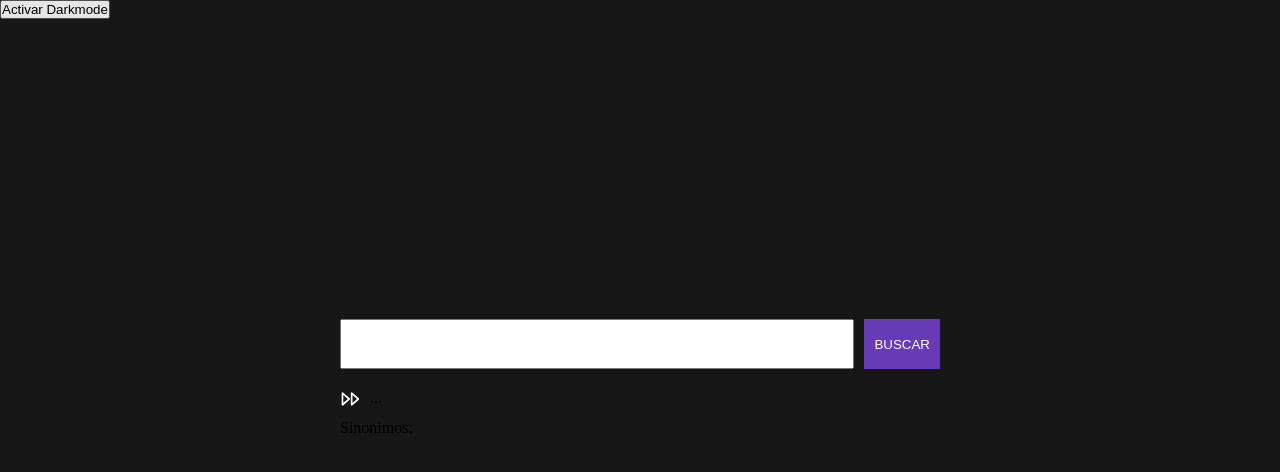
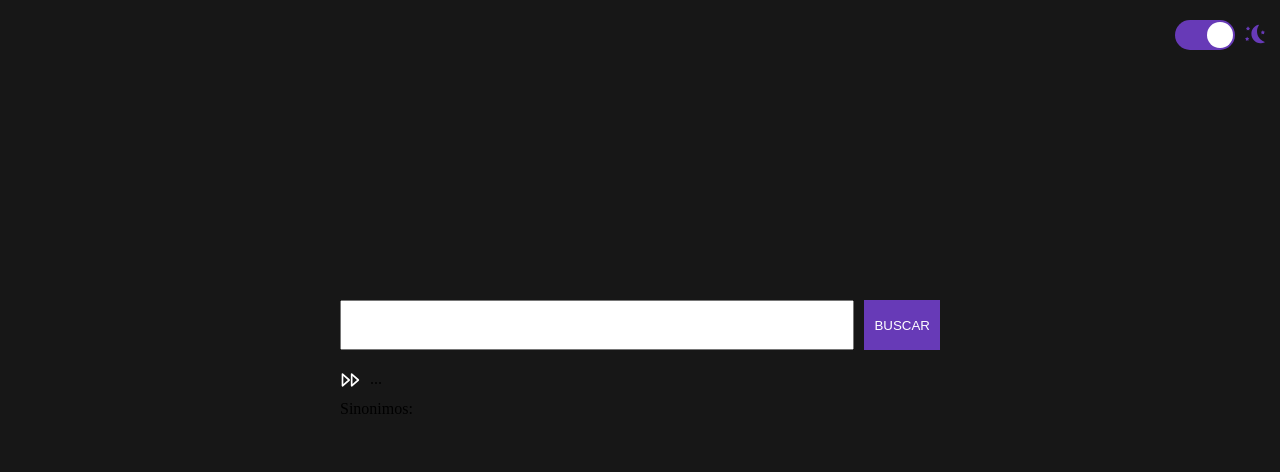
Before and after one commit to volatil/diccionario, a Next.js app: page / in a window 1280 px wide. Shown: the top 472 px of the page. Built offline with nearby package versions, Linux system fonts and the light colour scheme.

Commit message:
darkmode listo

```diff
--- /dev/null
+++ b/src/components/darkmode/Darkmode.js
@@ -0,0 +1,31 @@
+import { useState, useEffect } from "react";
+import { mododarkmode } from "@/helpers/helpers";
+import css from "@/styles/Darkmode.module.css";
+
+function Darkmode() {
+	const [darkmode, setdarkmode] = useState("desactivado");
+
+	useEffect(() => {
+		if ( localStorage.getItem("diccionario_darkmode") ) {
+			if ( localStorage.getItem("diccionario_darkmode") === "activado" ) {
+				mododarkmode("activar");
+				setdarkmode("activado");
+			} else {
+				mododarkmode("desactivar");
+				setdarkmode("desactivado");
+			}
+		} else {
+			localStorage.setItem("diccionario_darkmode", "desactivado");
+		}
+	}, []);
+
+	return (
+		<button id={css.darkmode} type="button" onClick={() => { if ( darkmode === "activado" ) { mododarkmode("desactivar"); setdarkmode("desactivado"); } else { mododarkmode("activar"); setdarkmode("activado"); } }}>
+			<div className={darkmode === "activado" ? `${css.fakeINPUT} ${css.desactivado}` : `${css.fakeINPUT} ${css.activado}`}>
+				<span className={darkmode === "activado" ? `${css.circulo} ${css.desactivado}` : `${css.circulo} ${css.activado}`} />
+			</div>
+			<img className={css.isotipo} src={darkmode === "activado" ? "/assets/svg/darkmode_sun.svg" : "/assets/svg/darkmode_moon.svg"} alt="definicion" />
+		</button>
+	);
+}
+export default Darkmode;
--- a/src/helpers/helpers.js
+++ b/src/helpers/helpers.js
@@ -1,13 +1,14 @@
 export function mododarkmode(estado) {
-	if ( estado === "activar" ) {
-		const miHTML2 = document.querySelector("html");
-		miHTML2.classList.add("darkmode");
-		localStorage.setItem("diccionario_darkmode", "activado");
-	} else {
-		const miHTML2 = document.querySelector("html");
-		miHTML2.classList.remove("darkmode");
-		localStorage.setItem("diccionario_darkmode", "desactivado");
-	}
+	console.debug( "me desactivaste pelotudo !" );
+	// if ( estado === "activar" ) {
+	// 	const miHTML2 = document.querySelector("html");
+	// 	miHTML2.classList.add("darkmode");
+	// 	localStorage.setItem("diccionario_darkmode", "activado");
+	// } else {
+	// 	const miHTML2 = document.querySelector("html");
+	// 	miHTML2.classList.remove("darkmode");
+	// 	localStorage.setItem("diccionario_darkmode", "desactivado");
+	// }
 }
 
 export const callAPIreloaded = async function (lapalabra) {
--- a/src/pages/index.js
+++ b/src/pages/index.js
@@ -2,8 +2,8 @@ import { useEffect, useState } from "react";
 import Head from "next/head";
 // import Image from "next/image";
 // import { Inter } from "next/font/google";
-import { mododarkmode, callAPIreloaded } from "@/helpers/helpers";
-import estilo from "@/styles/Home.module.css";
+import { callAPIreloaded } from "@/helpers/helpers";
+import Darkmode from "@/components/darkmode/Darkmode";
 
 function Significado(props) {
 	const { estado } = props;
@@ -96,43 +96,6 @@ function Titulo(props) {
 	);
 }
 
-function Darkmode() {
-	const [darkmode, setdarkmode] = useState("desactivado");
-
-	useEffect(() => {
-		if ( localStorage.getItem("diccionario_darkmode") ) {
-			if ( localStorage.getItem("diccionario_darkmode") === "activado" ) {
-				mododarkmode("activar");
-				setdarkmode("activado");
-			} else {
-				mododarkmode("desactivar");
-				setdarkmode("desactivado");
-			}
-		} else {
-			localStorage.setItem("diccionario_darkmode", "desactivado");
-		}
-	}, []);
-
-	return (
-		<button
-			id="darkmode"
-			type="button"
-			onClick={
-				() => {
-					if ( darkmode === "activado" ) {
-						mododarkmode("desactivar");
-						setdarkmode("desactivado");
-					} else {
-						mododarkmode("activar");
-						setdarkmode("activado");
-					}
-				}
-			}
-		>Activar Darkmode
-		</button>
-	);
-}
-
 export default function Home() {
 	const [palabra, setpalabra] = useState();
 	const [definicion, setdefinicion] = useState();
--- /dev/null
+++ b/src/styles/Darkmode.module.css
@@ -0,0 +1,47 @@
+button#darkmode {
+	display: flex;
+	background: none;
+	border: none;
+	width: 100px;
+	float: right;
+	margin: 20px 5px 0px 0px;
+}
+.fakeINPUT.activado {
+	width: 60px;
+	height: 30px;
+	background: var(--morado);
+	border-radius: 20px;
+	position: relative;
+}
+.fakeINPUT.desactivado {
+	width: 60px;
+	height: 30px;
+	background: var(--grisOscuro);
+	border-radius: 20px;
+	position: relative;
+}
+.circulo.activado {
+	background: white;
+	display: block;
+	border-radius: 50%;
+	position: relative;
+	top: 8%;
+	right: -32px;
+	width: 43%;
+	height: 86%;
+}
+.circulo.desactivado {
+	background: white;
+	width: 25px;
+	height: 25px;
+	display: block;
+	border-radius: 50%;
+	position: relative;
+	top: 2px;
+	left: 5px;
+}
+.isotipo {
+	position: relative;
+	width: 20px;
+	margin: 4px 10px 10px 10px;
+}
--- a/src/styles/Home.module.css
+++ /dev/null
@@ -1 +0,0 @@
-#darkmode {}
--- a/src/styles/globals.css
+++ b/src/styles/globals.css
@@ -1,4 +1,8 @@
 :root {
+	--morado: #673AB7;
+	--moradoOscuro: #502799;
+	--grisOscuro: #787878;
+
 	--max-width: 1100px;
 	--border-radius: 12px;
 	--font-mono: ui-monospace, Menlo, Monaco, 'Cascadia Mono', 'Segoe UI Mono',
```
Also changed, not shown: public/assets/svg/darkmode_moon.svg (added), public/assets/svg/darkmode_sun.svg (added). Lines whose indentation alone changed are shown as unchanged.
